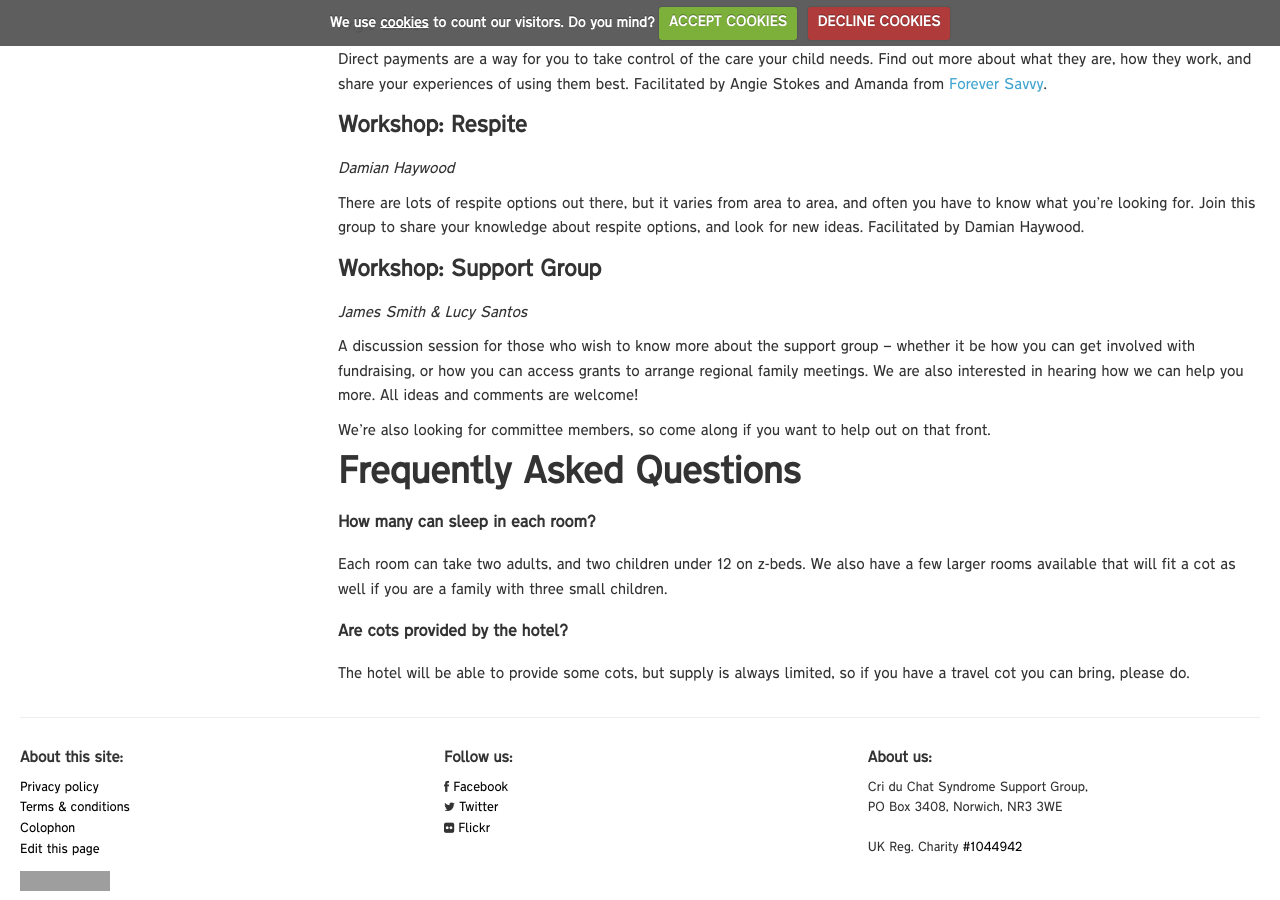
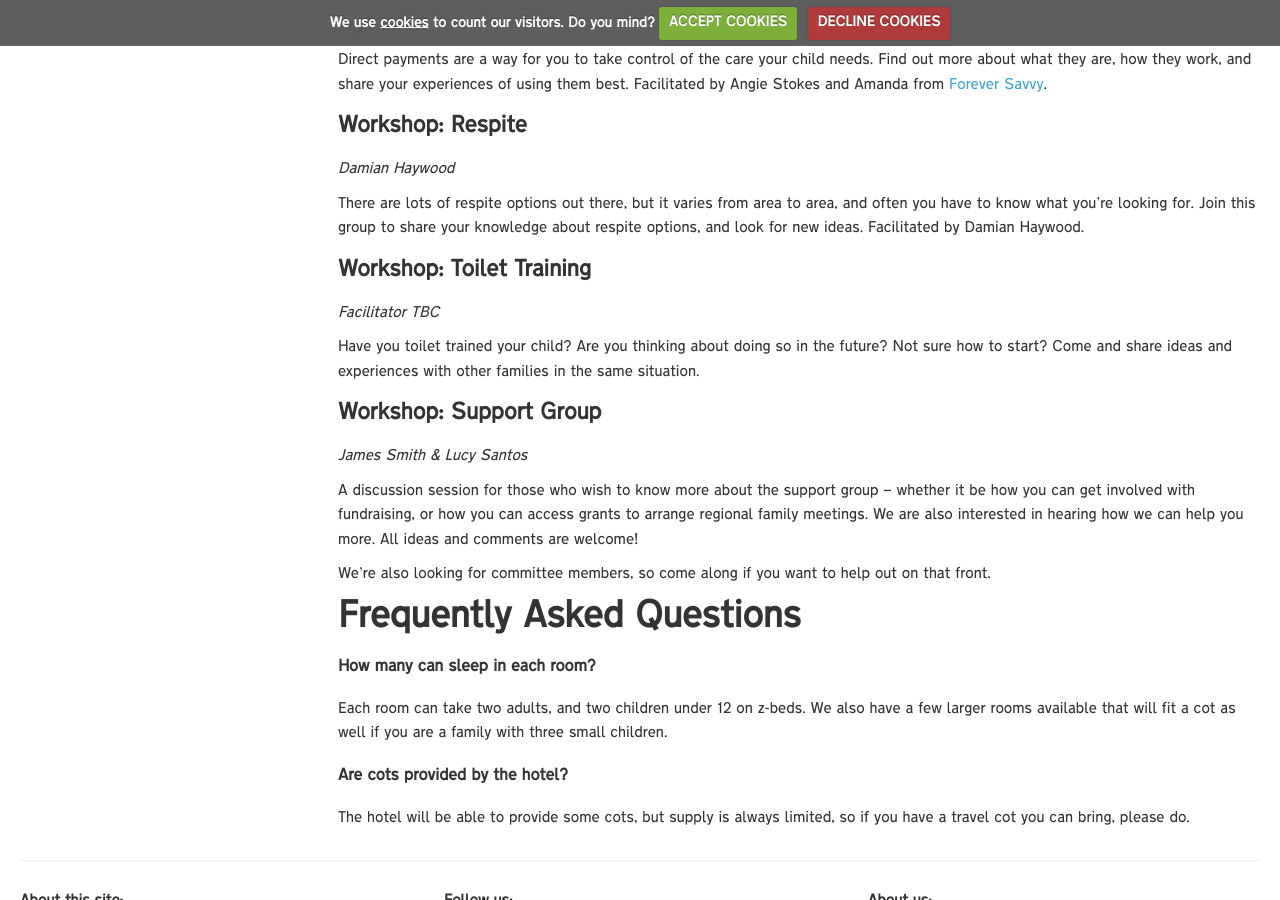
Before and after one commit to lucyjanetetlow/cdcssg.github.io, a Jekyll site: the page built from _events/2016/family-weekend.md, in a window 1280 px wide and 900 px high, scrolled down 4174 px. Built offline with Jekyll 4.4.1, drawn with Linux system fonts in a browser that asks for light colours; nearby versions of some CDN libraries; grey boxes are pictures that could not be loaded.

Commit message:
Updated '/_events/2016/family-weekend.md' via CloudCannon

```diff
--- a/_events/2016/family-weekend.md
+++ b/_events/2016/family-weekend.md
@@ -139,6 +139,12 @@ Direct payments are a way for you to take control of the care your child needs.
 
 There are lots of respite options out there, but it varies from area to area, and often you have to know what you're looking for. Join this group to share your knowledge about respite options, and look for new ideas. Facilitated by Damian Haywood.
 
+## Workshop: Toilet Training
+
+*Facilitator TBC*
+
+Have you toilet trained your child? Are you thinking about doing so in the future? Not sure how to start? Come and share ideas and experiences with other families in the same situation.
+
 ## Workshop: Support Group
 
 *James Smith & Lucy Santos*
```
